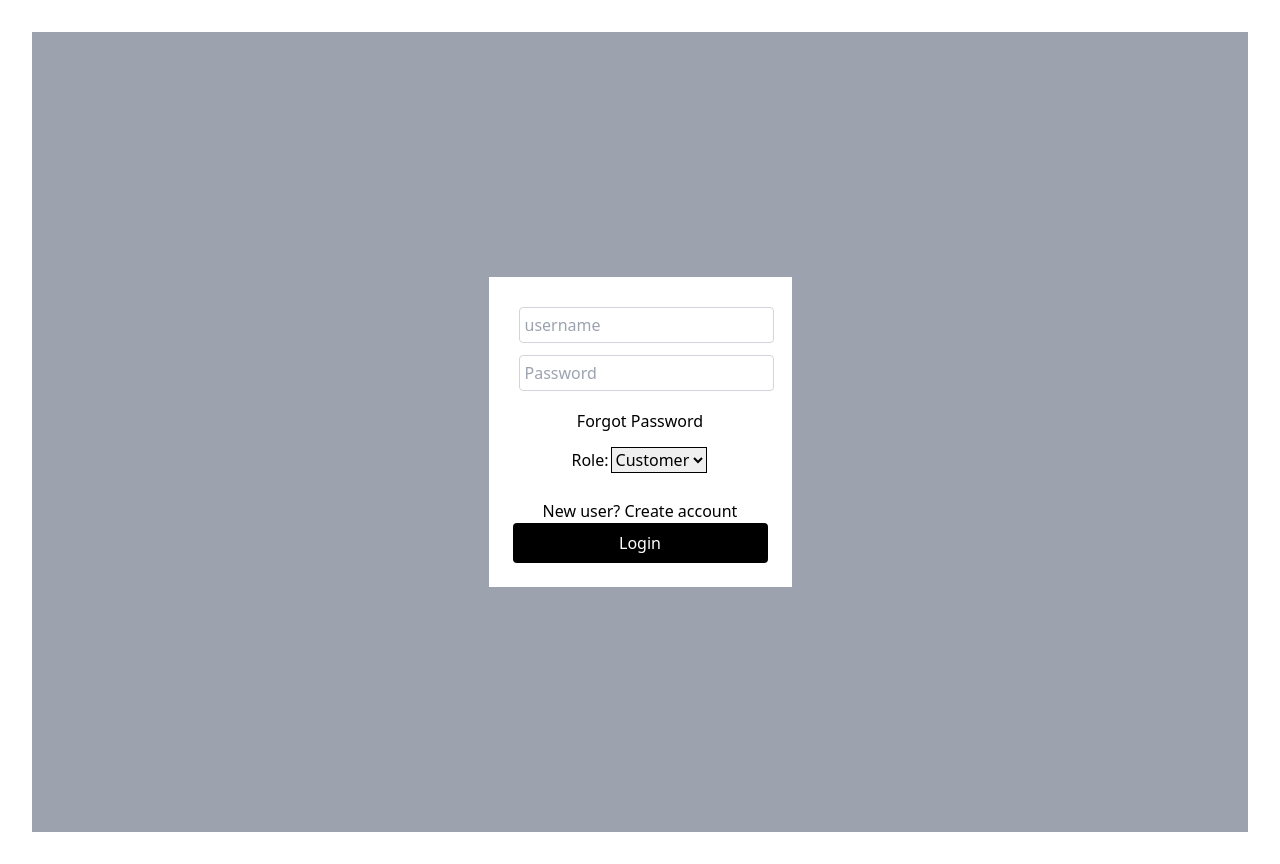
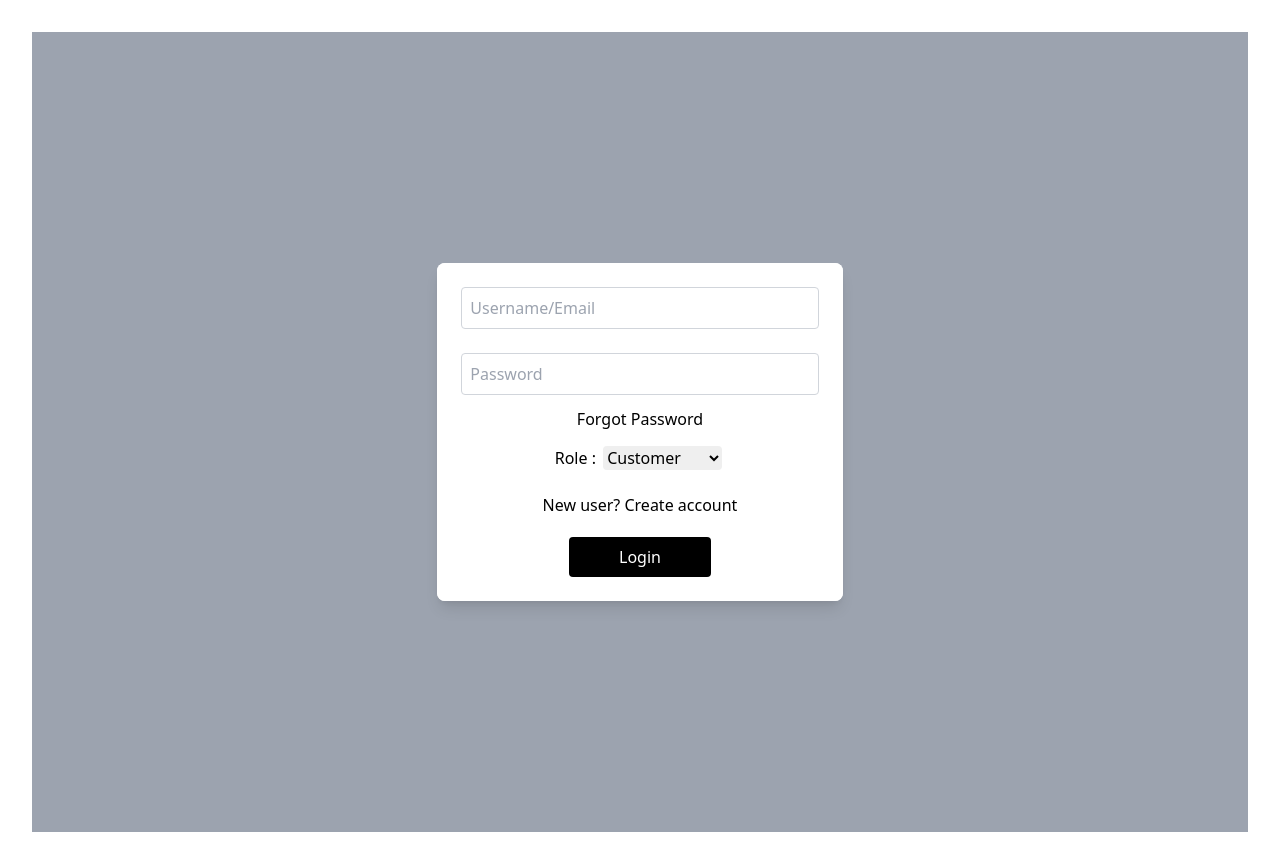
Before and after one commit to mr-tamil-coder/logistics, a React (Vite) app: page / in a window 1280 px wide. Built offline with nearby package versions, Linux system fonts and the light colour scheme.

Commit message:
updated size of signup and login

```diff
--- a/src/Components/Login.jsx
+++ b/src/Components/Login.jsx
@@ -1,38 +1,41 @@
 import React from "react";
 import "./login.css";
+
 const Login = () => {
   return (
-    <div className="bg-gray-400 min-h-screen flex items-center justify-center">
-
-      <div className="bg-red-300">
-        <form action="" className="bg-white p-6">
+    <div className="bg-gray-400 min-h-screen flex items-center justify-center w-full ">
+      <div className="w-10/12 md:w-1/2 lg:w-1/3  h-auto md:h-4/5 max-h-screen rounded-lg shadow-lg bg-white">
+        <form action="" className="bg-white p-6 rounded-lg ">
           <input
             type="text"
-            className="input-box mb-4 p-2 border border-gray-300 rounded w-full"
-            placeholder={"username"}
-          />{" "}
+            className="input-box mb-6 p-2 border border-gray-300 rounded w-full"
+            placeholder={"Username/Email"}
+          />
           <br />
           <input
-            type="text"
-            className="input-box mb-4 p-2 border border-gray-300 rounded w-full"
+            type="password"
+            className="input-box  p-2 border border-gray-300 rounded w-full"
             placeholder={"Password"}
-          />{" "}
+          />
           <br />
-          <p className="p-3">Forgot Password</p>
-          <div className="role text-center">
-          Role:
-          <select  id="" className="select-role">
-            <option value="Customer">Customer</option>
-            <option value="Shipper">Shipper</option>{" "}
-            <option value="Agents">Agents</option>{" "}
-            <option value="Port">Port</option>
-          </select>
+          <p className="p-3 ">Forgot Password</p>
+          <div className="role text-center ">
+            <span>Role :</span>{" "}
+            <select
+              id=""
+              className="select-role border border-gray-300 rounded w-1/3 mt-2"
+            >
+              <option value="Customer">Customer</option>
+              <option value="Shipper">Shipper</option>
+              <option value="Agents">Agents</option>
+              <option value="Port">Port</option>
+            </select>
+            <br />
+            <p className="py-5">New user? Create account</p>
+            <button className="bg-black  text-white py-2 px-4 rounded w-2/5 hover:bg-blue-600">
+              Login
+            </button>
           </div>
-          <br />
-          <p>New user? Create account</p>
-          <button className=" bg-black text-white py-2 px-4 rounded w-full hover:bg-blue-600">
-            Login
-          </button>
         </form>
       </div>
     </div>
--- a/src/Components/Signup.jsx
+++ b/src/Components/Signup.jsx
@@ -1,9 +1,10 @@
 import React from "react";
-
+import "./login.css";
 function Signup() {
   return (
-    <div className="bg-gray-400 min-h-screen flex items-center justify-center">
-      <form className="bg-white p-6 rounded-lg shadow-lg">
+    <div className=" min-h-screen flex items-center justify-center">
+     <div className="w-10/12 md:w-1/2 lg:w-1/3  h-4/5 md:h-4/5 max-h-screen rounded-lg shadow-lg bg-gray-400">
+     <form className=" web-color p-6 rounded-lg shadow-lg max-h-96">
         <input
           type="text"
           className="input-box mb-4 p-2 border border-gray-300 rounded w-full"
@@ -22,13 +23,16 @@ function Signup() {
           placeholder="E-mail"
         />
         <br />
-        <button
+       <div className="text-center">
+       <button
           type="submit"
-          className=" bg-black text-white py-2 px-4 rounded w-full hover:bg-blue-600"
+          className=" bg-black text-white py-2 px-4 rounded w-2/5 hover:bg-blue-600 "
         >
           Sign up
         </button>
+       </div>
       </form>
+     </div>
     </div>
   );
 }
--- a/src/Components/login.css
+++ b/src/Components/login.css
@@ -1,10 +1,8 @@
-
-.input-box{
-    padding: 5px;
-    margin: 6px;
+.select-role {
+  border: none;
+  /* outline: 1px solid black; */
+  margin: 3px;
 }
-
-.select-role{
-    outline: 1px solid black;
-    margin: 3px;
+.web-color {
+  background-color: #d9d9d9;
 }
```
